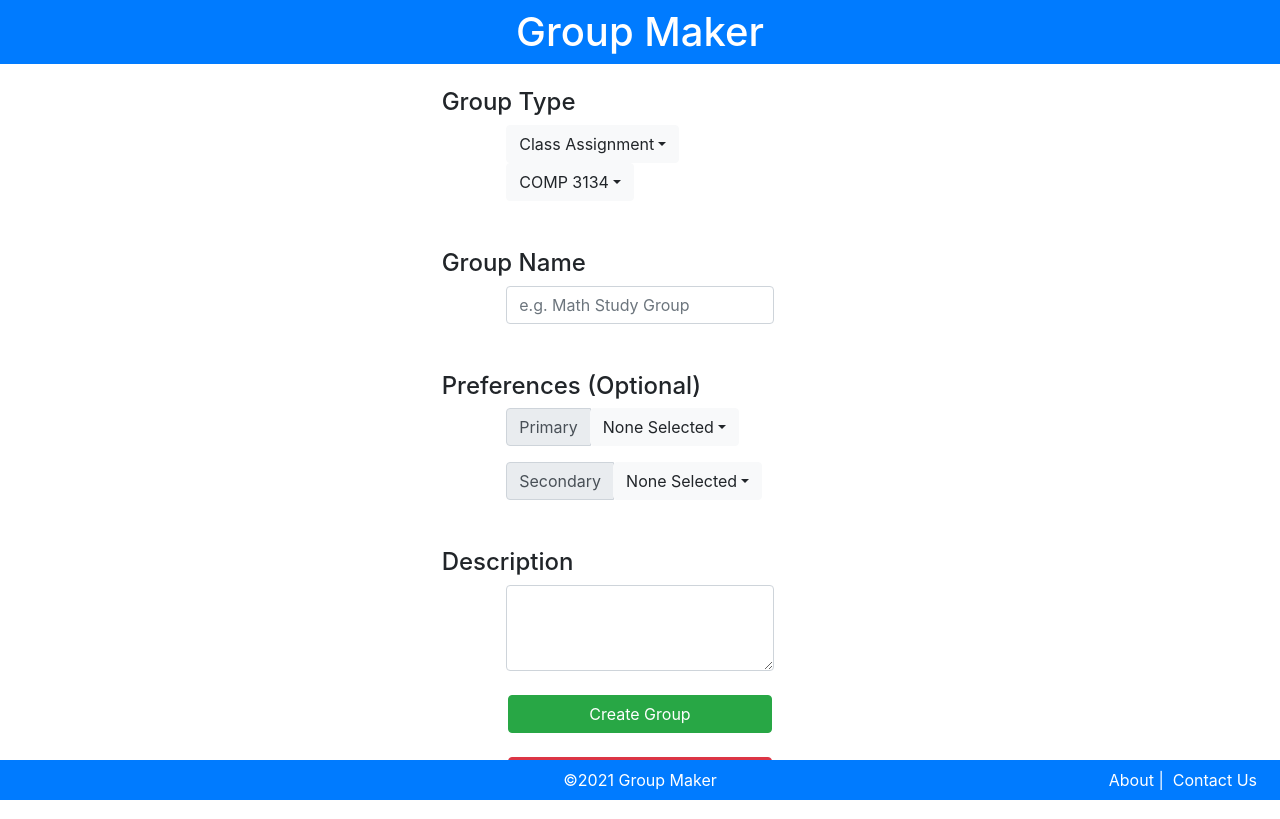
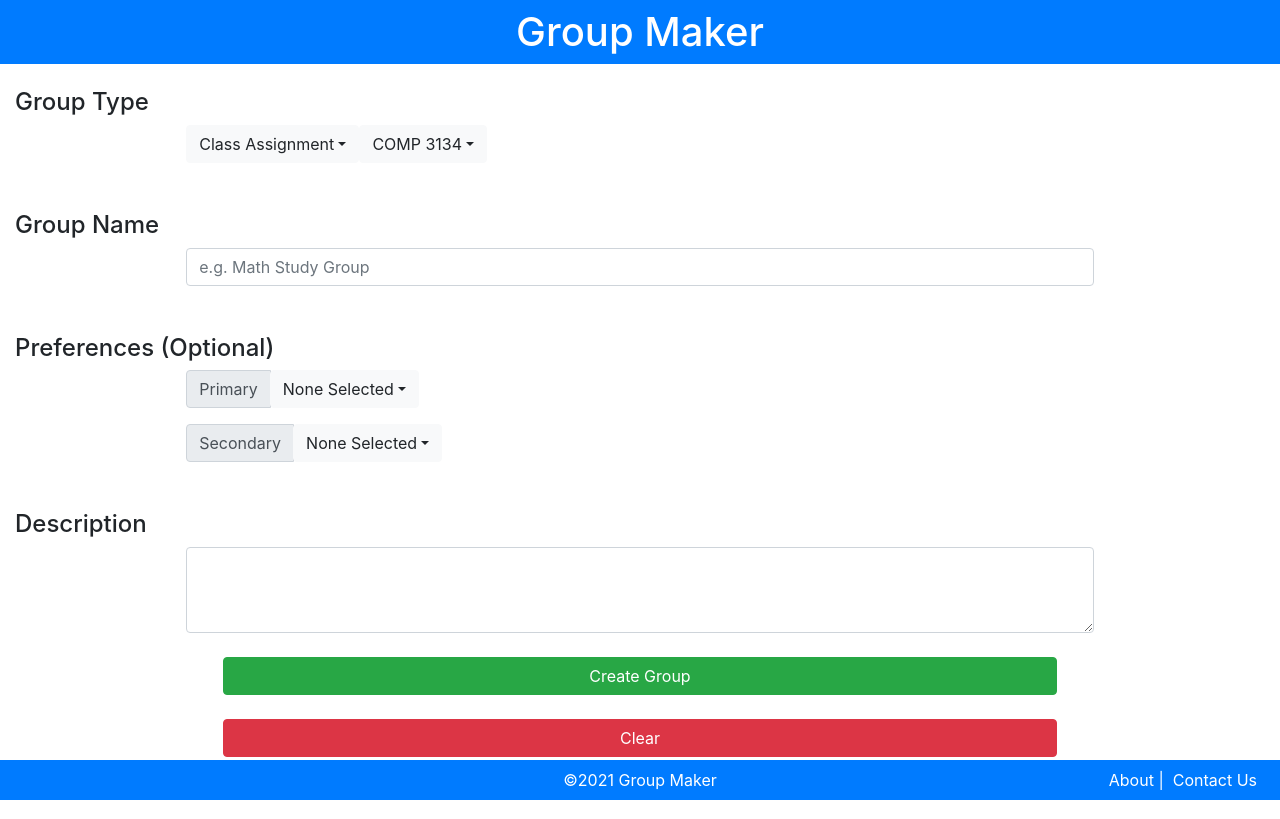
Before and after one commit to alexbalez/Group-Maker, a React (Create React App) app in the folder client/: page /create in a window 1280 px wide. Built offline with nearby package versions, Linux system fonts and the light colour scheme; no server answers.

Commit message:
super minor tweaks

```diff
--- a/client/src/components/student/CreateGroup.js
+++ b/client/src/components/student/CreateGroup.js
@@ -15,7 +15,7 @@ class CreateGroup extends Component {
         return (
             <div>
                 {/*<Header history={this.props.history}/>*/}
-                <div className="col-4 mx-auto mt-4">
+                <div className="col mx-auto mt-4">
                     <Form>
 
                         {/* Group Type */}
```
Also changed, not shown: client/src/App.js (indentation only).
